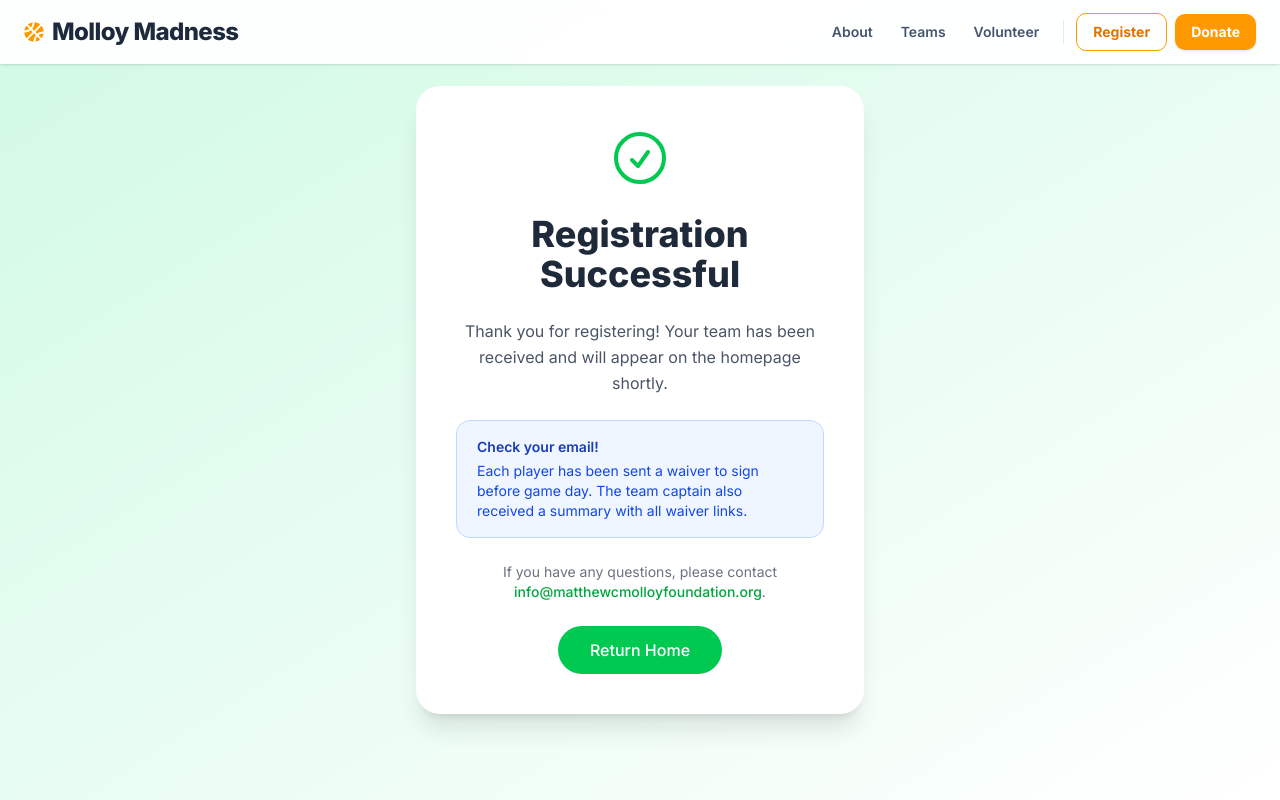
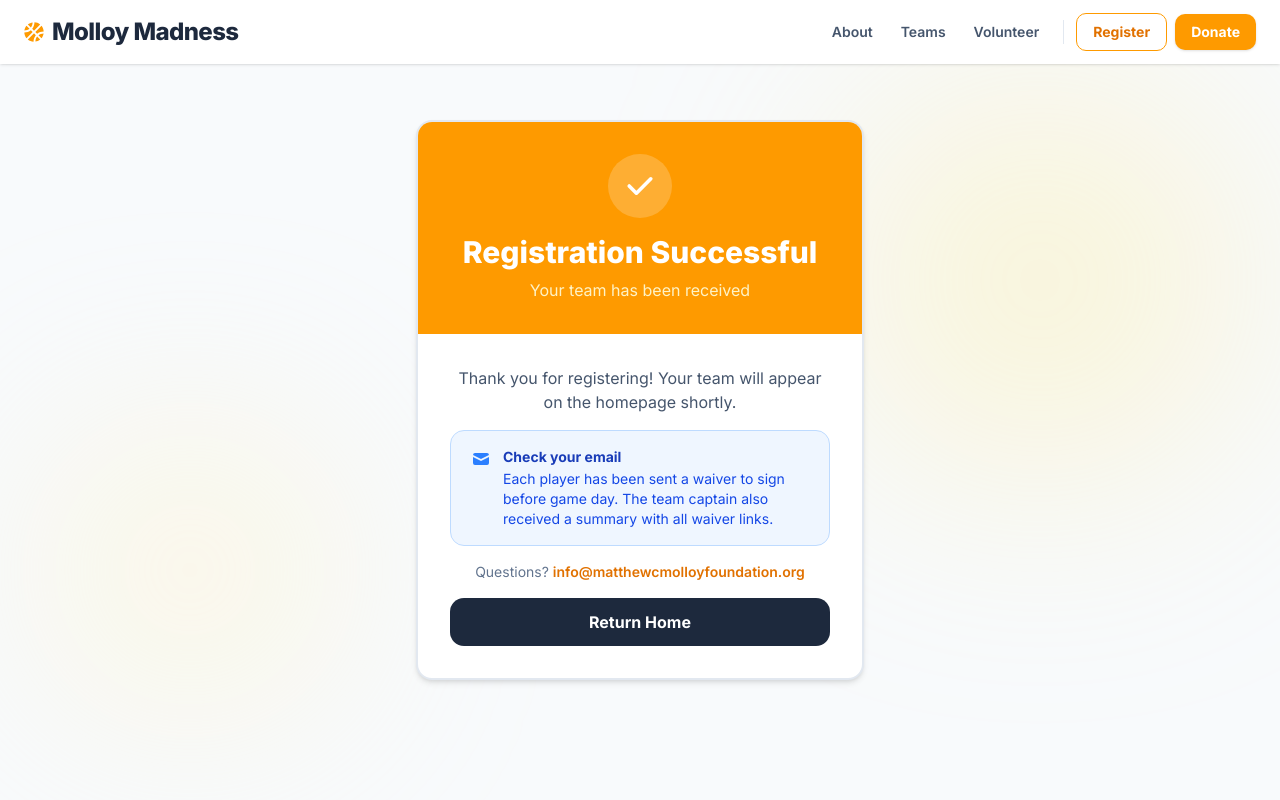
Before and after one commit to mosgood3/MolloyFoundation, a Next.js app: page /success in a window 1280 px wide. Shown: the top 800 px of the page. Built offline with nearby package versions, Linux system fonts and the light colour scheme.

Commit message:
Restyle team success page to match site design

```diff
--- a/app/success/page.tsx
+++ b/app/success/page.tsx
@@ -11,56 +11,84 @@
   return (
     <>
       <Header />
-      <main className="min-h-screen flex items-center justify-center bg-gradient-to-br from-emerald-100 to-white p-6">
-        <div className="w-full max-w-md bg-white bg-opacity-80 backdrop-blur-sm rounded-3xl shadow-xl p-10 text-center space-y-6 animate-[fadeIn_0.5s_ease-out]">
-          <div className="flex items-center justify-center">
+      <main className="relative min-h-screen bg-slate-50 flex items-center justify-center px-4 py-24">
+        <div className="absolute top-20 right-10 w-[400px] h-[400px] bg-amber-200/30 rounded-full blur-[120px]" />
+        <div className="absolute bottom-20 left-10 w-[300px] h-[300px] bg-amber-100/40 rounded-full blur-[100px]" />
+
+        <div className="relative w-full max-w-md animate-[fadeIn_0.5s_ease-out]">
+          <div className="bg-white rounded-2xl border-2 border-slate-200 shadow-md overflow-hidden">
+            {/* Success banner */}
+            <div className="bg-amber-500 px-8 py-8 text-center">
+              <div className="w-16 h-16 bg-white/20 rounded-full flex items-center justify-center mx-auto mb-4">
                 <svg
                   xmlns="http://www.w3.org/2000/svg"
-              className="w-16 h-16 text-green-500"
-              fill="none"
-              viewBox="0 0 24 24"
-              stroke="currentColor"
-              strokeWidth={1.5}
+                  className="w-9 h-9 text-white"
+                  viewBox="0 0 20 20"
+                  fill="currentColor"
                 >
                   <path
-                strokeLinecap="round"
-                strokeLinejoin="round"
-                d="M9 12.75 11.25 15 15 9.75M21 12a9 9 0 1 1-18 0 9 9 0 0 1 18 0Z"
+                    fillRule="evenodd"
+                    d="M16.707 5.293a1 1 0 010 1.414l-8 8a1 1 0 01-1.414 0l-4-4a1 1 0 011.414-1.414L8 12.586l7.293-7.293a1 1 0 011.414 0z"
+                    clipRule="evenodd"
                   />
                 </svg>
               </div>
-          <h1 className="text-4xl font-extrabold text-gray-800">
+              <h1 className="text-3xl font-extrabold text-white">
                 Registration Successful
               </h1>
-          <p className="text-gray-600 text-base leading-relaxed">
-            Thank you for registering! Your team has been received and will
-            appear on the homepage shortly.
-          </p>
-          <div className="bg-blue-50 border border-blue-200 rounded-xl px-5 py-4 text-left">
-            <p className="text-sm text-blue-800 font-semibold mb-1">
-              Check your email!
-            </p>
-            <p className="text-sm text-blue-700">
-              Each player has been sent a waiver to sign before game day. The
-              team captain also received a summary with all waiver links.
+              <p className="text-amber-100 mt-2">
+                Your team has been received
               </p>
             </div>
-          <p className="text-sm text-gray-500">
-            If you have any questions, please contact{" "}
+
+            <div className="p-8 space-y-4">
+              <p className="text-slate-600 text-center">
+                Thank you for registering! Your team will appear on the
+                homepage shortly.
+              </p>
+
+              {/* Email notice */}
+              <div className="flex items-start gap-3 bg-blue-50 border border-blue-200 rounded-xl px-5 py-4">
+                <svg
+                  xmlns="http://www.w3.org/2000/svg"
+                  className="w-5 h-5 text-blue-500 mt-0.5 flex-shrink-0"
+                  viewBox="0 0 20 20"
+                  fill="currentColor"
+                >
+                  <path d="M2.003 5.884L10 9.882l7.997-3.998A2 2 0 0016 4H4a2 2 0 00-1.997 1.884z" />
+                  <path d="M18 8.118l-8 4-8-4V14a2 2 0 002 2h12a2 2 0 002-2V8.118z" />
+                </svg>
+                <div>
+                  <p className="text-sm font-bold text-blue-800">
+                    Check your email
+                  </p>
+                  <p className="text-sm text-blue-700 mt-0.5">
+                    Each player has been sent a waiver to sign before game
+                    day. The team captain also received a summary with all
+                    waiver links.
+                  </p>
+                </div>
+              </div>
+
+              {/* Contact */}
+              <p className="text-sm text-slate-500 text-center">
+                Questions?{" "}
                 <a
                   href={`mailto:${CONTACT_EMAIL}`}
-              className="font-medium text-green-600 hover:underline"
+                  className="text-amber-600 font-semibold hover:underline"
                 >
                   {CONTACT_EMAIL}
                 </a>
-            .
               </p>
+
               <Link
                 href="/"
-            className="inline-block px-8 py-3 bg-green-500 text-white font-medium rounded-full hover:bg-green-600 transition-all"
+                className="block text-center py-3 bg-slate-800 text-white font-bold rounded-xl hover:bg-slate-700 transition"
               >
                 Return Home
               </Link>
+            </div>
+          </div>
         </div>
       </main>
       <Footer />
```
Lines whose indentation alone changed are shown as unchanged.
